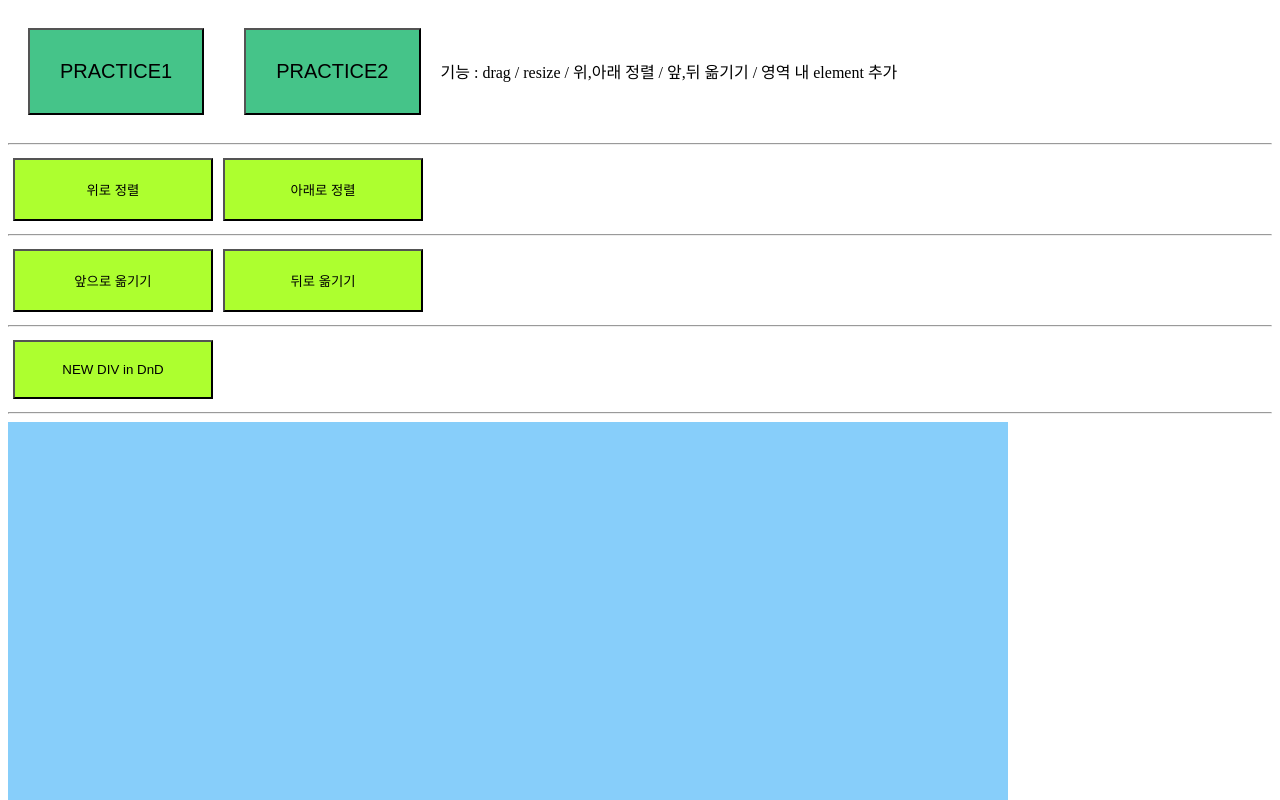
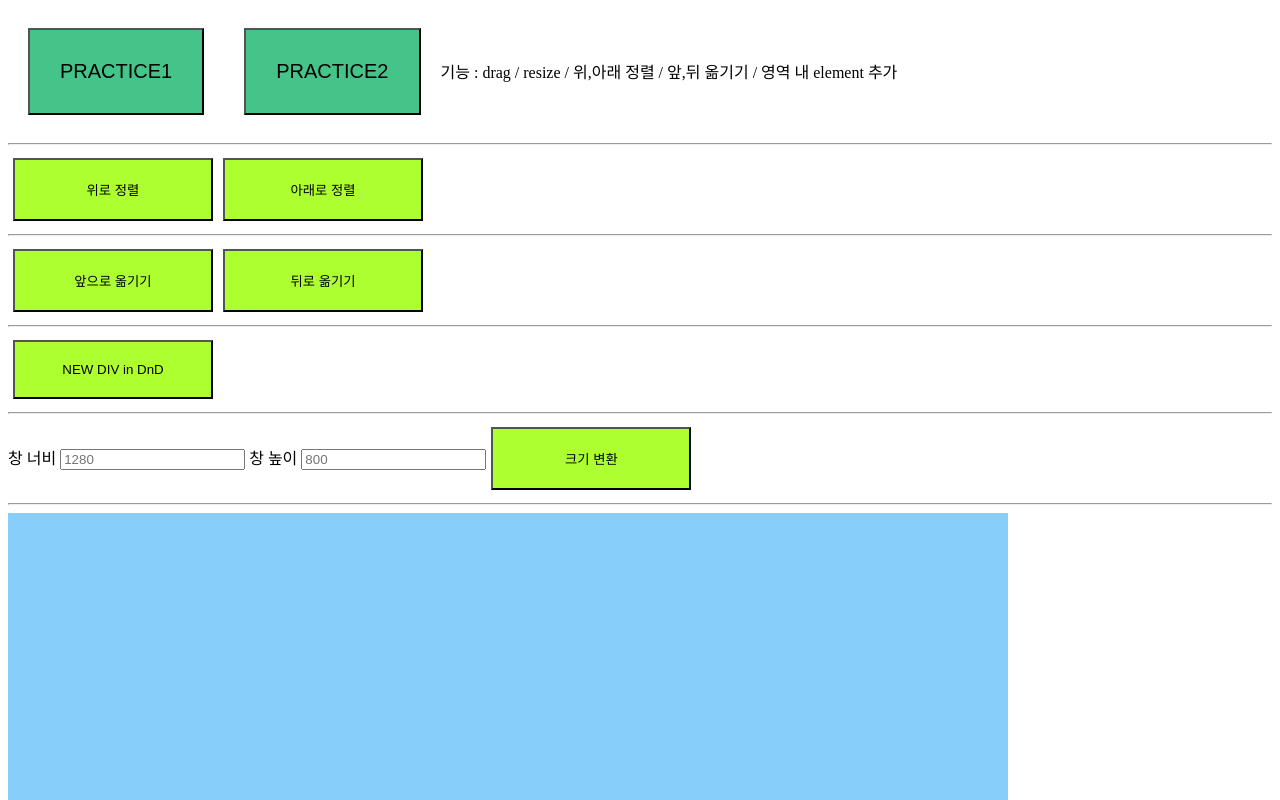
Before and after one commit to iDaeun/practiceByUsingLibs, an Angular app in the folder dragAndDrop/: page / in a window 1280 px wide. Both pictures are taken after a click on the button "PRACTICE2". Shown: the top 800 px of the page. Built offline with nearby package versions, Linux system fonts and the light colour scheme.

Commit message:
현재 브라우저 창 너비/높이 표시

```diff
--- a/dragAndDrop/src/app/inside-page/inside-page.component.html
+++ b/dragAndDrop/src/app/inside-page/inside-page.component.html
@@ -8,6 +8,12 @@
 <hr>
 <button (click)="addDiv0()">NEW DIV in DnD</button>
 <hr>
+<label>
+  창 너비 <input type="text" [placeholder]="innerWidth">
+  창 높이 <input type="text" [placeholder]="innerHeight">
+</label>
+<button>크기 변환</button>
+<hr>
 <div id="parentDiv">
 <!--  <div class="childDiv" id="childDiv0" (click)="click($event)">original box1</div>-->
 <!--  <div class="childDiv" id="childDiv1" (click)="click($event)">original box2</div>-->
--- a/dragAndDrop/src/app/inside-page/inside-page.component.ts
+++ b/dragAndDrop/src/app/inside-page/inside-page.component.ts
@@ -28,6 +28,10 @@ export class InsidePageComponent implements OnInit, OnDestroy {
 
   // 연속적으로 div 추가 버튼 누르는지 여부
   private continuousAdding = false;
+
+  // 브라우저 크기
+  private innerWidth = window.innerWidth;
+  private innerHeight = window.innerHeight;
 
   constructor(private storage: WidgetStorageService) { }
 
```
